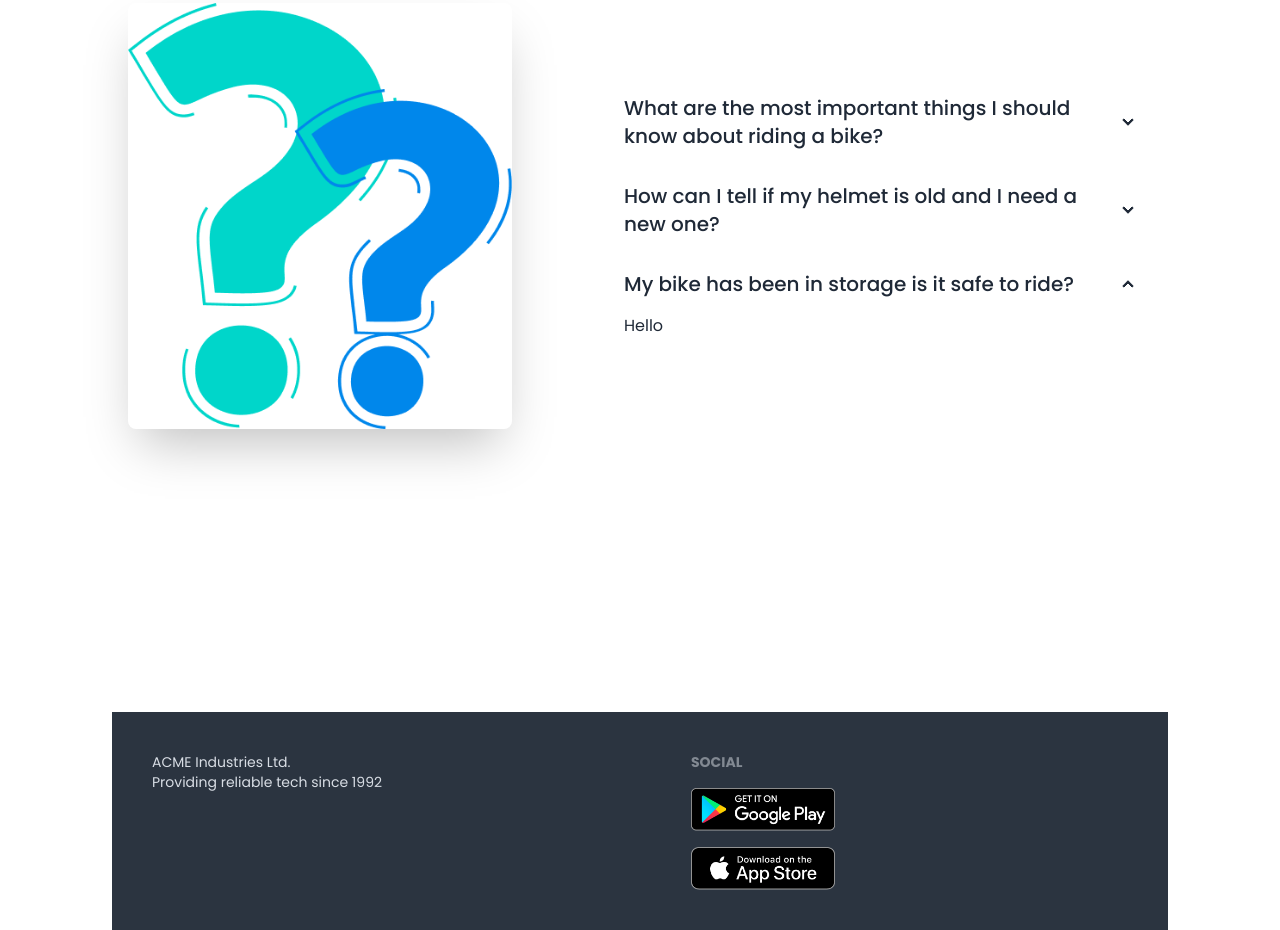
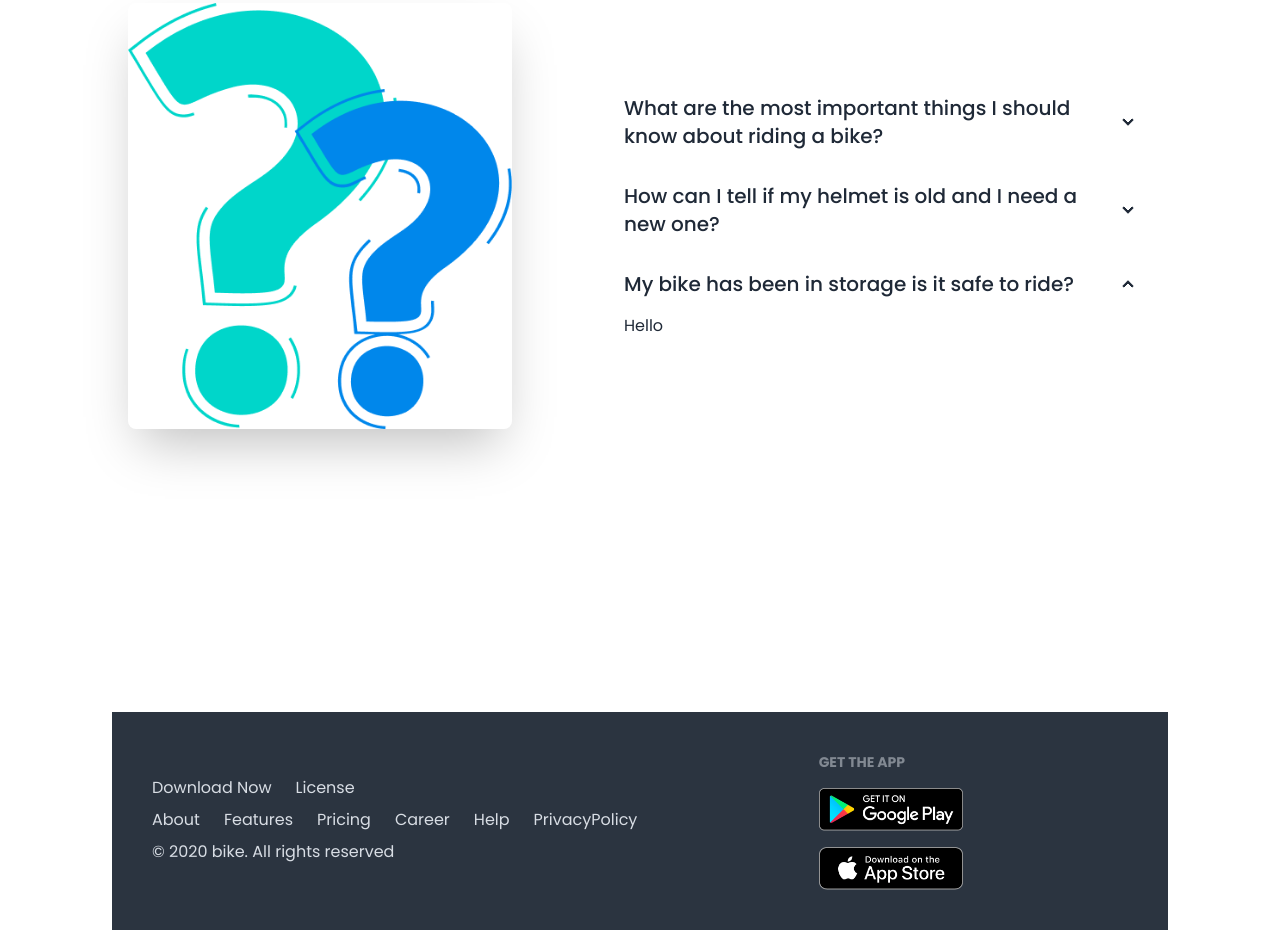
Before and after one commit to Priyanka-Das-Dipa/Biker-Zone-Daisy, a plain HTML site: page index.html in a window 1280 px wide. Shown: the part 3101-4031 px from the top of the page. Drawn offline with nearby package versions, Linux system fonts and the light colour scheme.

Commit message:
footer done

```diff
--- a/index.html
+++ b/index.html
@@ -323,12 +323,24 @@
 
     <!-- footer Section -->
     <footer class="footer p-10 bg-neutral text-neutral-content">
+        <div class="py-6 text-base font-normal font-poppins">
+          <div class="flex gap-6">
+            <a href="">Download Now</a>
+            <a href="">License</a>
+          </div>
+          <div class="flex gap-6">
+            <a href="">About</a>
+            <a href="">Features</a>
+            <a href="">Pricing</a>
+            <a href="">Career</a>
+            <a href="">Help</a>
+            <a href="">PrivacyPolicy</a>
+          </div>
+          <p>© 2020 bike. All rights reserved</p>
+        </div>
+
         <div>
-
-          <p>ACME Industries Ltd.<br/>Providing reliable tech since 1992</p>
-        </div>
-        <div>
-          <span class="footer-title">Social</span>
+          <span class="footer-title">Get The App</span>
           <div class="grid grid-cols-1 gap-4">
             <a><img class="w-36" src="images/others/android.png" alt=""></a>
             <a><img class="w-36" src="images/others/ios.png" alt=""></a>
```
